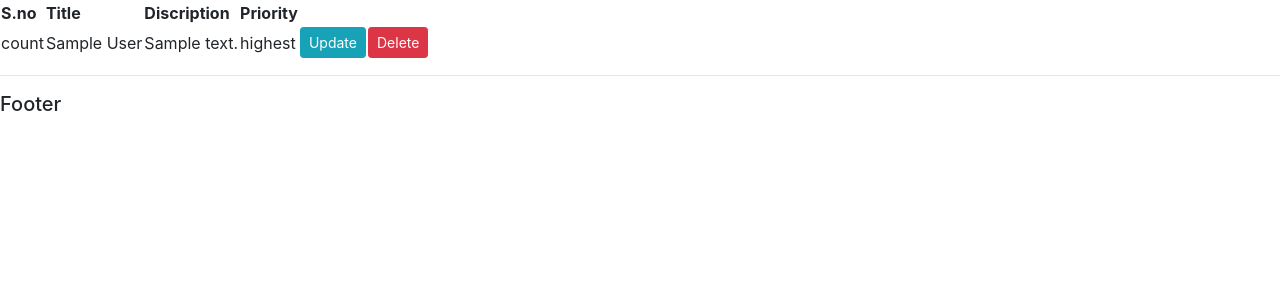
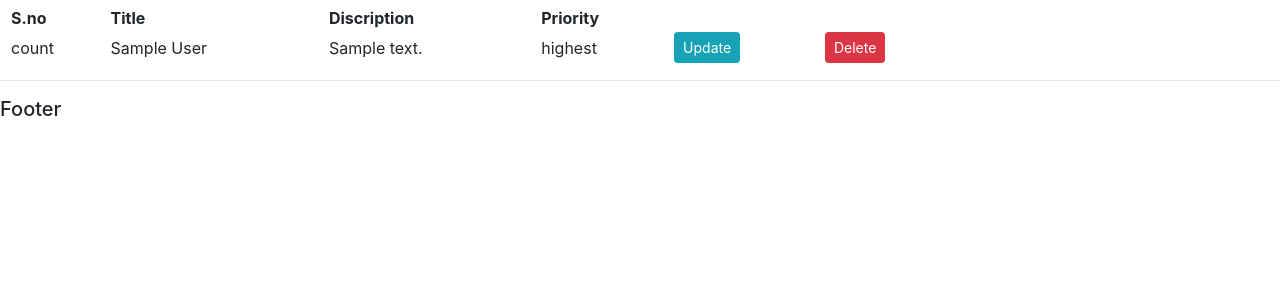
Before and after one commit to Dara-Ekanth/Daily_Task_Management, a Django app: page /view/task/ in a window 1280 px wide. Shown: the part 56-356 px from the top of the page. Run offline with Django 3.2, Linux system fonts and the light colour scheme; tables that the repository leaves empty hold one stand-in row (values such as "Sample post"); some libraries are stand-ins or nearby versions.

Commit message:
webpages are styled with neat margin.

```diff
--- a/Daily_task/accounts/templates/accounts/confirm_delete_task.html
+++ b/Daily_task/accounts/templates/accounts/confirm_delete_task.html
@@ -1,11 +1,12 @@
 {% extends 'accounts/main.html' %}
 
 {% block content %}
+    <div align="center" style="margin-top:10px;">
         <p> Are you sure want to delete {{ task }}</p>
         <form method="post" action="{% url 'delete_task' task.id %}">
             {% csrf_token %}
             <a class="btn btn-sm btn-info" href= {% url 'task_view' %}> cancel </a>
             <input type="submit" value="confirm" class="btn btn-sm btn-danger">
         </form>
-
+    </div>
 {% endblock %}
--- a/Daily_task/accounts/templates/accounts/create_task.html
+++ b/Daily_task/accounts/templates/accounts/create_task.html
@@ -1,6 +1,7 @@
 {% extends 'accounts/main.html' %}
 {% load crispy_forms_tags %}
 {% block content %}
+    <div style='margin-top:5px;margin-left:10px;margin-right:10px;'>
         <form method="POST" action="">
             {% csrf_token %}
 
@@ -33,6 +34,6 @@
             <br>
             <input class="btn btn-primary" type="submit" name="save">
         </form>
-
+    </div>
 
 {% endblock %}
--- a/Daily_task/accounts/templates/accounts/main.html
+++ b/Daily_task/accounts/templates/accounts/main.html
@@ -4,11 +4,12 @@
 <head>
     <meta charset="UTF-8">
     <meta name="viewport" content="width=device-width, initial-scale=1, shrink-to-fit=no">
-    <link rel="stylesheet" href="https://stackpath.bootstrapcdn.com/bootstrap/4.1.3/css/bootstrap.min.css" integrity="sha384-MCw98/SFnGE8fJT3GXwEOngsV7Zt27NXFoaoApmYm81iuXoPkFOJwJ8ERdknLPMO" crossorigin="anonymous">
-    <title>Django People</title>
+    <link rel="stylesheet" href="https://stackpath.bootstrapcdn.com/bootstrap/4.1.3/css/bootstrap.min.css"
+          integrity="sha384-MCw98/SFnGE8fJT3GXwEOngsV7Zt27NXFoaoApmYm81iuXoPkFOJwJ8ERdknLPMO" crossorigin="anonymous">
     <title>Daily Task Management</title>
     <link rel="stylesheet" type="text/css" href={% static 'css/main.css' %}>
-    <link rel="stylesheet" href="https://stackpath.bootstrapcdn.com/bootstrap/4.5.2/css/bootstrap.min.css" integrity="sha384-JcKb8q3iqJ61gNV9KGb8thSsNjpSL0n8PARn9HuZOnIxN0hoP+VmmDGMN5t9UJ0Z" crossorigin="anonymous">
+    <link rel="stylesheet" href="https://stackpath.bootstrapcdn.com/bootstrap/4.5.2/css/bootstrap.min.css"
+          integrity="sha384-JcKb8q3iqJ61gNV9KGb8thSsNjpSL0n8PARn9HuZOnIxN0hoP+VmmDGMN5t9UJ0Z" crossorigin="anonymous">
 </head>
 <body>
 {% include 'accounts/navbar.html' %}
--- a/Daily_task/accounts/templates/accounts/tasks.html
+++ b/Daily_task/accounts/templates/accounts/tasks.html
@@ -1,9 +1,10 @@
 {% extends 'accounts/main.html' %}
 {% block content %}
-
+    <div style='margin-top:5px;margin-left:10px;margin-right:0;'>
+    <!--div class="card" style="width:100%"-->
         <div class="row">
             <div class="col-md">
-            <table>
+                <table style="width:75%">
                     <tr>
                         <th>S.no</th>
                         <th>Title</th>
@@ -15,13 +16,8 @@
                             <td>
                                 count
                             </td>
-                        <div class="col-md5">
                             <td>{{ i }}</td>
-                        </div>
-
-                        <div class="col-md7">
                             <td>{{ i.description }}</td>
-                        </div>
                             <td>{{ i.priority }}</td>
                             <td><a class="btn btn-sm btn-info" href="{% url 'update_task' i.id %}">Update</a></td>
                             <td><a class="btn btn-sm btn-danger" href="{% url 'delete_task' i.id %}"> Delete </a></td>
@@ -30,7 +26,8 @@
                 </table>
             </div>
         </div>
-
+    </div>
+    <!--/div-->
 
 
 
```
Lines whose indentation alone changed are shown as unchanged.
